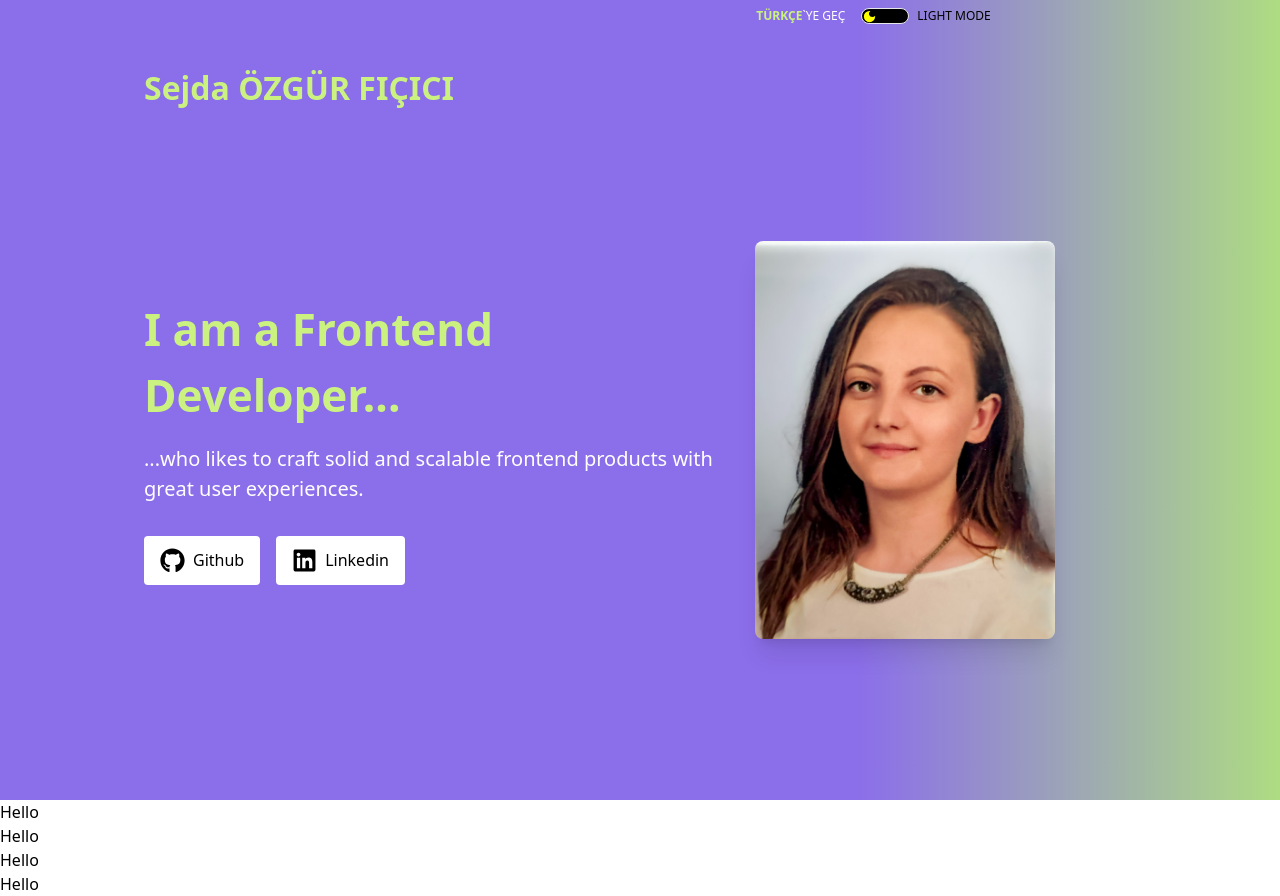
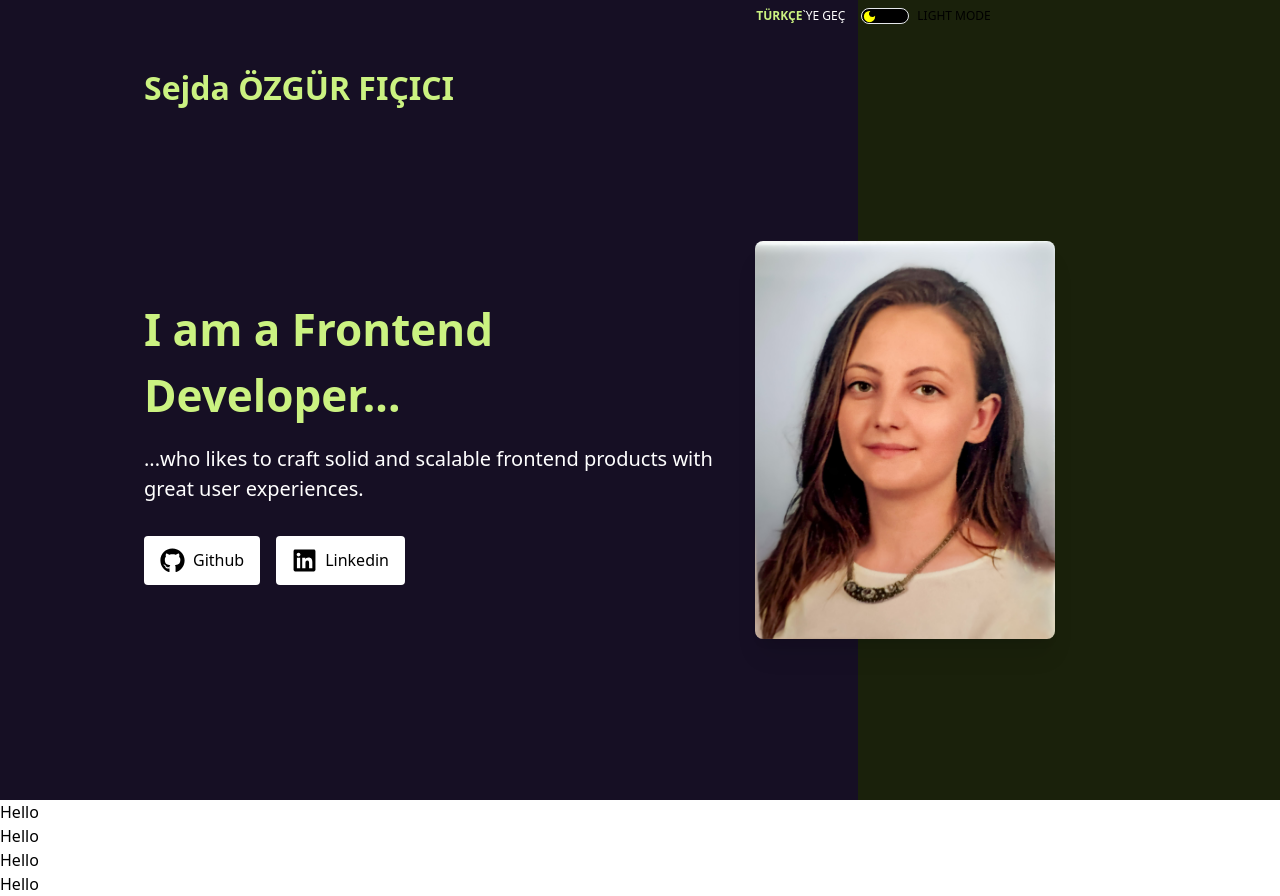
Before and after one commit to sejda1/Frontend-Challange, a React (Vite) app: page / in a window 1280 px wide. Built offline with nearby package versions, Linux system fonts and the light colour scheme.

Commit message:
DarkMode renk ayari yapildi

```diff
--- a/src/components/Hero.jsx
+++ b/src/components/Hero.jsx
@@ -18,24 +18,25 @@ function Hero() {
   return (
     <section
     className="p-8 md:p-16 pt-32 flex  min-h-screen "
+    //https://encycolorpedia.com.tr/
     style={
         darkMode
           ? {
-            background: "rgba(139,110,234)",
+              background: "rgb(23,16,67)",
               backgroundImage:
-              "linear-gradient(90deg, rgba(139,110,234,1) 67%, rgba(174,220,130,1)",
+                "linear-gradient(90deg, rgba(22, 15, 36, 1.0) 67%, rgba(26,33,11,1) 67%)",
             }
           : {
               background: "rgb(71,49,211)",
               backgroundImage:
-              "linear-gradient(90deg, #4731D3 67%, #CBF281 67%)",
+                "linear-gradient(90deg, rgba(71,49,211,1) 67%, rgba(107, 142, 35, 1.0) 67%)",
             }
       }
   >
     <div className="flex flex-col  w-full text-white gap-8 md:px-20">
       <p className="font-[700] text-[32px] text-[#CBF281]">Sejda ÖZGÜR FIÇICI</p>
       <div className="flex h-full items-center text-start  xl:flex-row flex-col">
-        <div className="w-full xl:w-3/5  py-4  flex flex-col justify-between ">
+        <div className="w-full xl:w-3/5  py-4  flex flex-col  ">
           <p className="text-[44px] w-3/4 font-[700] text-[#CBF281]">
             {heroTitle}
           </p>
--- a/src/components/Language.jsx
+++ b/src/components/Language.jsx
@@ -4,7 +4,7 @@ function Language() {
   const { language, setLanguage } = useLanguage();
   return (
     <div className="flex p-2 items-center">
-      {language === "en" ? (
+      {language === "eng" ? (
         <button
           onClick={() => setLanguage("tr")}
           className="text-xs dark:text-white"
@@ -16,7 +16,7 @@ function Language() {
         </button>
       ) : (
         <button
-          onClick={() => setLanguage("en")}
+          onClick={() => setLanguage("eng")}
           className="text-xs dark:text-white"
         >
           SWITCH TO
--- a/src/contexts/LanguageContext.jsx
+++ b/src/contexts/LanguageContext.jsx
@@ -3,11 +3,11 @@ import { createContext, useState, useContext } from 'react';
 export const LanguageContext = createContext();
 
 export function LanguageProvider({ children }) {
-  const [language, setLanguage] = useState('en');
+  const [language, setLanguage] = useState('eng');
 
 
   const toggleLanguage = () => {
-    setLanguage((prevLanguage) => (prevLanguage === 'tr' ? 'en' : 'tr'));
+    setLanguage((prevLanguage) => (prevLanguage === 'tr' ? 'eng' : 'tr'));
   };
 
   return (
```
Lines whose indentation alone changed are shown as unchanged.
